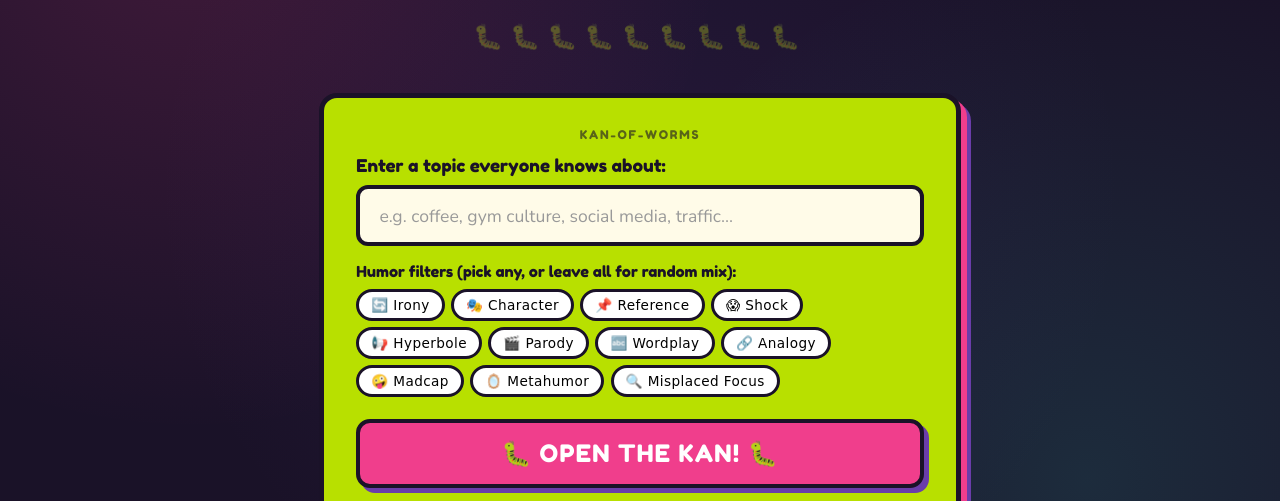
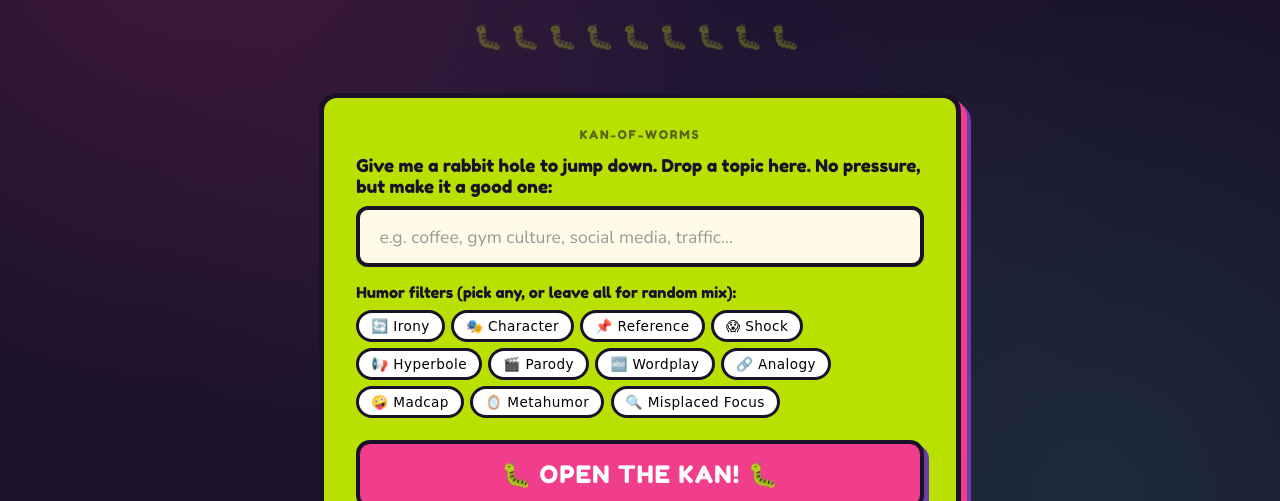
Before and after one commit to mvphillips-png/kan-of-worms-generator, a plain HTML site: page index.html in a window 1280 px wide. Shown: the part 299-800 px from the top of the page. Drawn offline with nearby package versions, Linux system fonts and the light colour scheme; a web font is replaced by a local one.

Commit message:
Update index.html

```diff
--- a/index.html
+++ b/index.html
@@ -421,7 +421,7 @@
 
   <div class="input-section">
     <div class="can-label-input">
-      <label class="input-label" for="topic">Enter a topic everyone knows about:</label>
+      <label class="input-label" for="topic">Give me a rabbit hole to jump down. Drop a topic here. No pressure, but make it a good one:</label>
       <input
         class="topic-input"
         id="topic"
```
